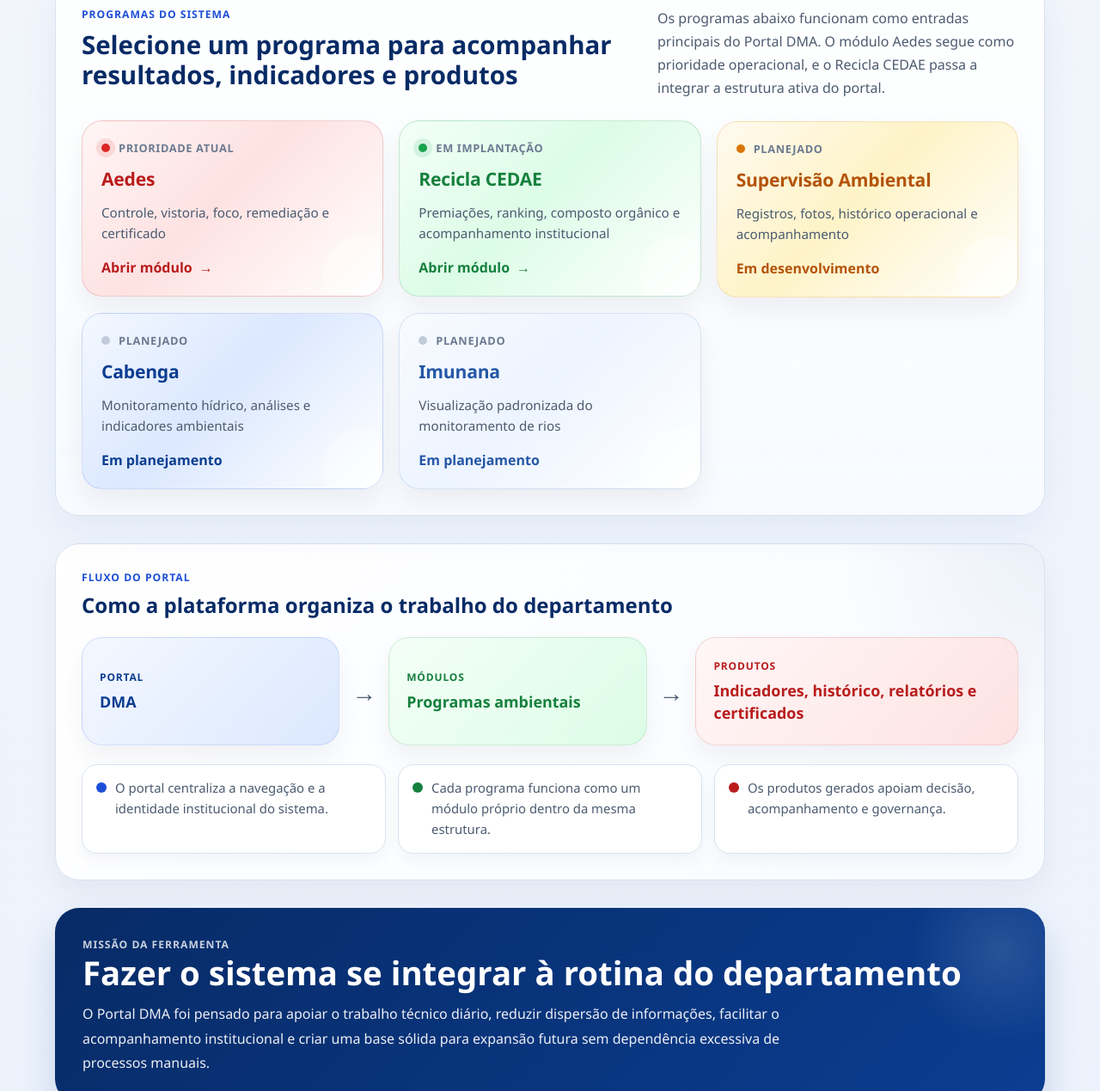
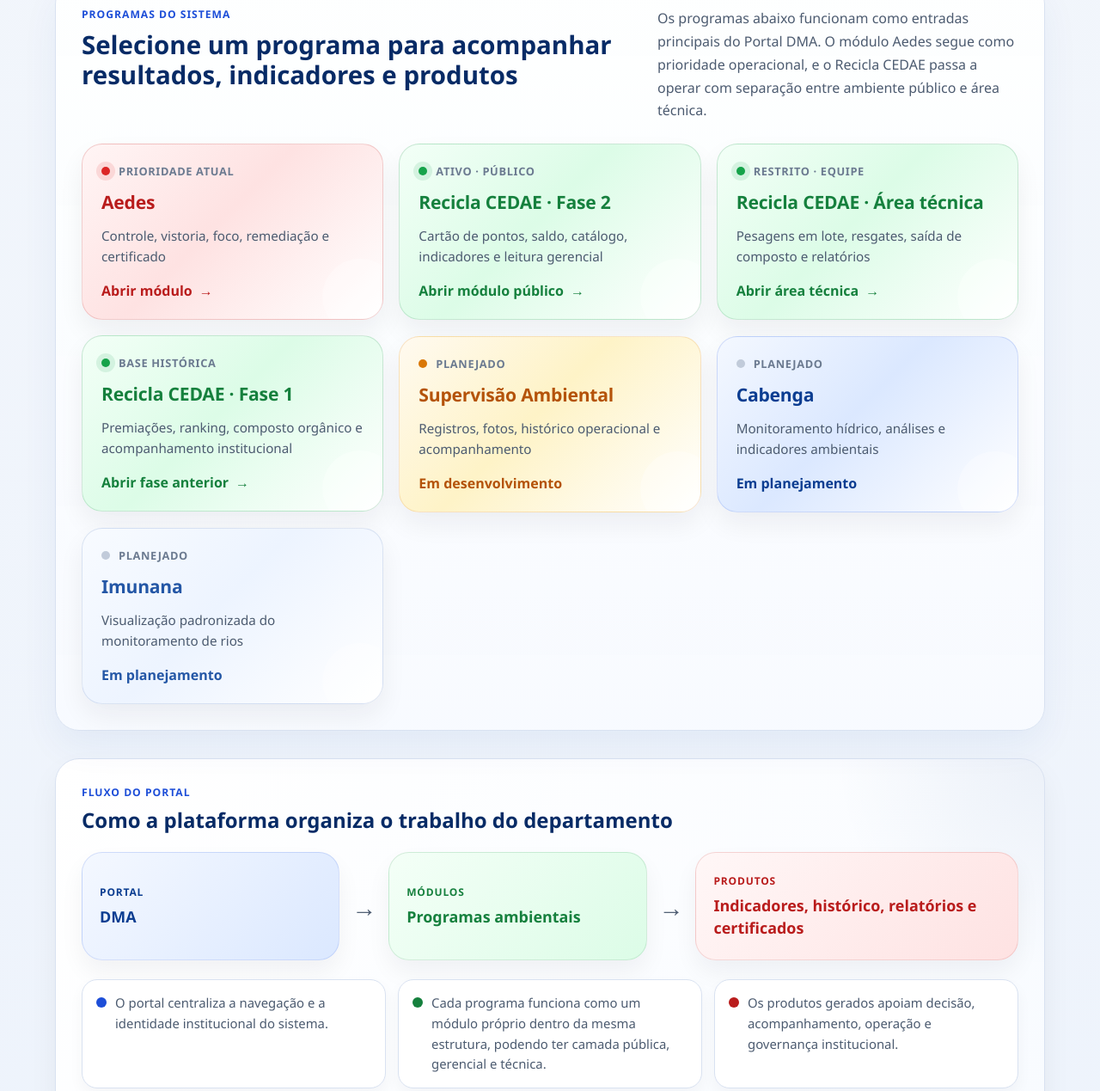
Before and after one commit to lkasemiro/Portal-DMA, a plain HTML site: page index.html in a window 1280 px wide. Shown: the part 920-2189 px from the top of the page at 86% size. Drawn offline with Linux system fonts and the light colour scheme.

Commit message:
Refactor index.html for improved structure and content
The HTML structure has been updated to include new sections and modules for the Portal DMA, enhancing the layout and functionality of the web page.

```diff
--- a/index.html
+++ b/index.html
@@ -125,7 +125,7 @@
         <p class="section-note">
           Os programas abaixo funcionam como entradas principais do Portal DMA.
           O módulo Aedes segue como prioridade operacional, e o Recicla CEDAE
-          passa a integrar a estrutura ativa do portal.
+          passa a operar com separação entre ambiente público e área técnica.
         </p>
       </div>
 
@@ -149,19 +149,53 @@
 
         <a
           class="module-card module-card--active module-card--green"
-          href="./recicla.html"
-          aria-label="Abrir módulo Recicla CEDAE"
+          href="./recicla-fase2.html"
+          aria-label="Abrir módulo Recicla CEDAE Fase 2"
         >
           <div class="module-card__header">
             <span class="status-dot status-dot--live status-dot--green"></span>
-            <span class="module-card__status">Em implantação</span>
+            <span class="module-card__status">Ativo · público</span>
           </div>
 
-          <h3>Recicla CEDAE</h3>
+          <h3>Recicla CEDAE · Fase 2</h3>
+          <span class="module-card__subtitle">
+            Cartão de pontos, saldo, catálogo, indicadores e leitura gerencial
+          </span>
+          <span class="module-card__link">Abrir módulo público</span>
+        </a>
+
+        <a
+          class="module-card module-card--active module-card--green"
+          href="./recicla-tecnico.html"
+          aria-label="Abrir área técnica do Recicla CEDAE"
+        >
+          <div class="module-card__header">
+            <span class="status-dot status-dot--live status-dot--green"></span>
+            <span class="module-card__status">Restrito · equipe</span>
+          </div>
+
+          <h3>Recicla CEDAE · Área técnica</h3>
+          <span class="module-card__subtitle">
+            Pesagens em lote, resgates, saída de composto e relatórios
+          </span>
+          <span class="module-card__link">Abrir área técnica</span>
+        </a>
+
+        <a
+          class="module-card module-card--active module-card--green"
+          href="./recicla.html"
+          aria-label="Abrir módulo Recicla CEDAE Fase 1"
+        >
+          <div class="module-card__header">
+            <span class="status-dot status-dot--live status-dot--green"></span>
+            <span class="module-card__status">Base histórica</span>
+          </div>
+
+          <h3>Recicla CEDAE · Fase 1</h3>
           <span class="module-card__subtitle">
             Premiações, ranking, composto orgânico e acompanhamento institucional
           </span>
-          <span class="module-card__link">Abrir módulo</span>
+          <span class="module-card__link">Abrir fase anterior</span>
         </a>
 
         <article class="module-card module-card--amber" aria-disabled="true">
@@ -252,14 +286,15 @@
             <span class="diagram-support__dot diagram-support__dot--green"></span>
             <p>
               Cada programa funciona como um módulo próprio dentro da mesma
-              estrutura.
+              estrutura, podendo ter camada pública, gerencial e técnica.
             </p>
           </article>
 
           <article class="diagram-support__item">
             <span class="diagram-support__dot diagram-support__dot--red"></span>
             <p>
-              Os produtos gerados apoiam decisão, acompanhamento e governança.
+              Os produtos gerados apoiam decisão, acompanhamento, operação e
+              governança institucional.
             </p>
           </article>
         </div>
@@ -315,3 +350,5 @@
   <script src="./js/home.js"></script>
 </body>
 </html>
+</body>
+</html>
```
